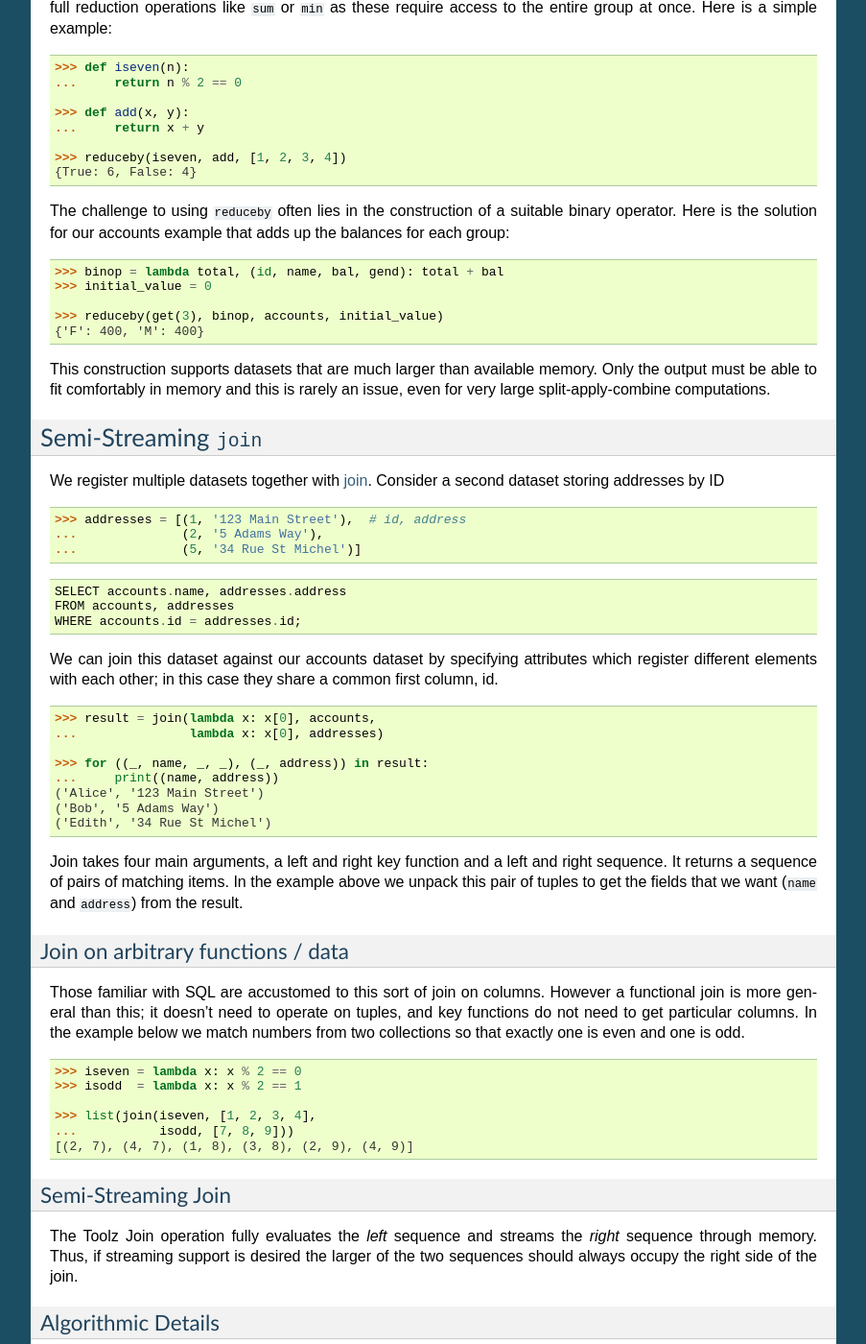
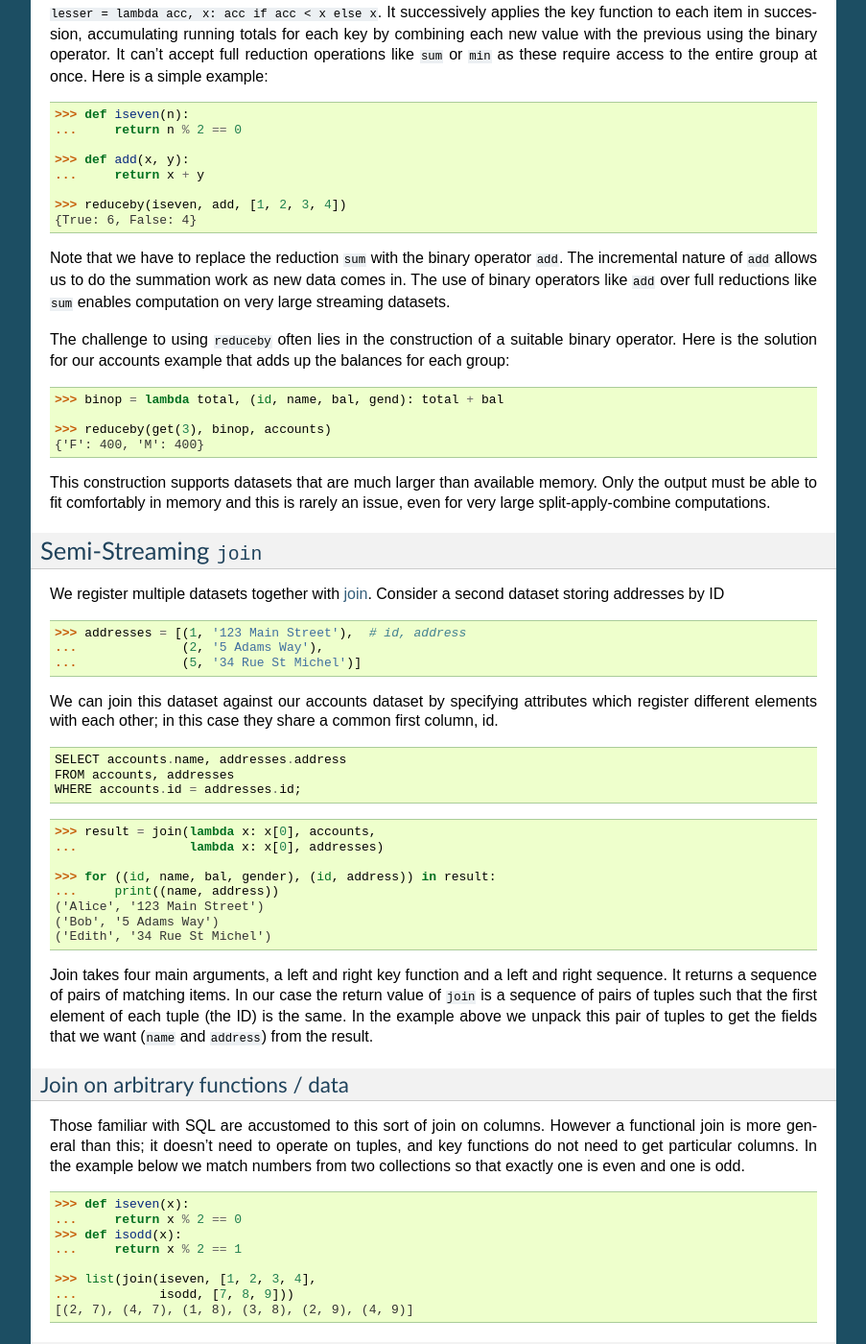
Before and after one commit to pytoolz/toolz, a Sphinx documentation site: the page built from doc/source/streaming-analytics.rst, in a window 1280 px wide and 1400 px high, scrolled down 1597 px. Shown: the whole window at 96% size, without its empty margins (198-1101 px from the left). Built offline with Sphinx 7.4.7, drawn with Linux system fonts in a browser that asks for light colours; the version number is read from the project's files by our own code; some of the changed text lies outside the part shown.

Commit message:
edits from writing blogpost

```diff
--- a/doc/source/streaming-analytics.rst
+++ b/doc/source/streaming-analytics.rst
@@ -7,6 +7,15 @@
 functions often have analogs to familiar operations in other data analytics
 platforms like SQL or Pandas.
 
+Throughout this document we'll use this sipmle dataset of accounts
+
+.. code::
+
+   >>> accounts = [(1, 'Alice', 100, 'F'),  # id, name, balance, gender
+   ...             (2, 'Bob', 200, 'M'),
+   ...             (3, 'Charlie', 150, 'M'),
+   ...             (4, 'Dennis', 50, 'M'),
+   ...             (5, 'Edith', 300, 'F')]
 
 Selecting with ``map`` and ``filter``
 -------------------------------------
@@ -122,16 +125,20 @@
    {True: 6, False: 4}
 
 
+Note that we have to replace the reduction ``sum`` with the binary operator
+``add``.  The incremental nature of ``add`` allows us to do the summation work as
+new data comes in.  The use of binary operators like ``add`` over full reductions
+like ``sum`` enables computation on very large streaming datasets.
+
 The challenge to using ``reduceby`` often lies in the construction of a
-suitable binary operator.  Here is the solution for our accounts example that
-adds up the balances for each group:
+suitable binary operator. Here is the solution for our accounts example
+that adds up the balances for each group:
 
 .. code::
 
    >>> binop = lambda total, (id, name, bal, gend): total + bal
-   >>> initial_value = 0
 
-   >>> reduceby(get(3), binop, accounts, initial_value)
+   >>> reduceby(get(3), binop, accounts)
    {'F': 400, 'M': 400}
 
 
@@ -152,15 +159,15 @@
    ...              (2, '5 Adams Way'),
    ...              (5, '34 Rue St Michel')]
 
+We can join this dataset against our accounts dataset by specifying attributes
+which register different elements with each other; in this case they share a
+common first column, id.
+
 .. code::
 
    SELECT accounts.name, addresses.address
    FROM accounts, addresses
    WHERE accounts.id = addresses.id;
-
-We can join this dataset against our accounts dataset by specifying attributes
-which register different elements with each other; in this case they share a
-common first column, id.
 
 
 .. code::
@@ -168,16 +175,19 @@
    >>> result = join(lambda x: x[0], accounts,
    ...               lambda x: x[0], addresses)
 
-   >>> for ((_, name, _, _), (_, address)) in result:
+   >>> for ((id, name, bal, gender), (id, address)) in result:
    ...     print((name, address))
    ('Alice', '123 Main Street')
    ('Bob', '5 Adams Way')
    ('Edith', '34 Rue St Michel')
 
-Join takes four main arguments, a left and right key function and a left and
-right sequence.  It returns a sequence of pairs of matching items.  In the
-example above we unpack this pair of tuples to get the fields that we want
-(``name`` and ``address``) from the result.
+Join takes four main arguments, a left and right key function and a left
+and right sequence. It returns a sequence of pairs of matching items. In our
+case the return value of ``join`` is a sequence of pairs of tuples such that the
+first element of each tuple (the ID) is the same.  In the example above we
+unpack this pair of tuples to get the fields that we want (``name`` and
+``address``) from the result.
+
 
 Join on arbitrary functions / data
 ^^^^^^^^^^^^^^^^^^^^^^^^^^^^^^^^^^
@@ -190,8 +200,10 @@
 
 .. code::
 
-   >>> iseven = lambda x: x % 2 == 0
-   >>> isodd  = lambda x: x % 2 == 1
+   >>> def iseven(x):
+   ...     return x % 2 == 0
+   >>> def isodd(x):
+   ...     return x % 2 == 1
 
    >>> list(join(iseven, [1, 2, 3, 4],
    ...           isodd, [7, 8, 9]))
```
Also changed, not shown: other parts of doc/source/streaming-analytics.rst (+15 -21 lines).
